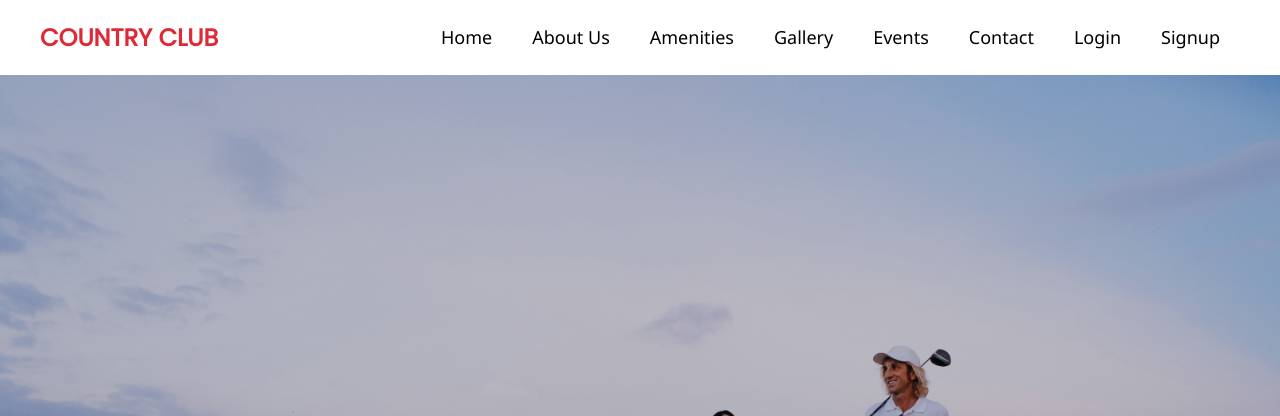
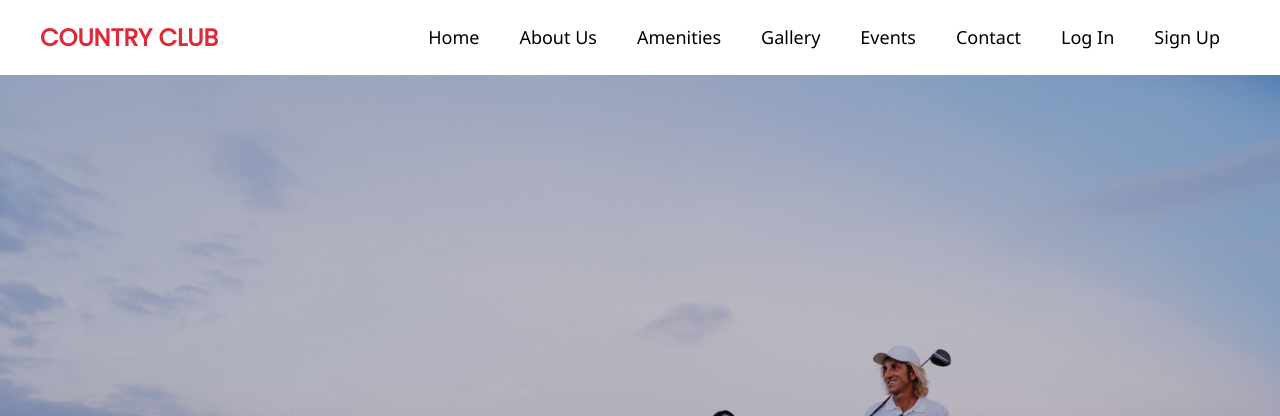
Before and after one commit to therealFoxster/CountryClubSystem, a PHP site: page / in a window 1280 px wide. Shown: the top 416 px of the page. Run offline with PHP 8.4, Linux system fonts and the light colour scheme.

Commit message:
Minor layout changes

```diff
--- a/aboutus.php
+++ b/aboutus.php
@@ -25,6 +25,7 @@
 
                         <style> /* Username hover dropdown */
                             .dropdown {position: relative; display: inline-block;}
+                            .dropdown a {color: #df2935;}
 
                             .dropdown-content {
                                 display: none;
@@ -60,8 +61,8 @@
                                 </li>";
                             } else {
                                 echo '
-                                <li><a href="login.php">Login</a></li>
-                                <li><a href="register.php">Signup</a></li>';
+                                <li><a href="login.php">Log In</a></li>
+                                <li><a href="register.php">Sign Up</a></li>';
                             }
                         ?>
                     </ul>
--- a/amenities.php
+++ b/amenities.php
@@ -27,6 +27,7 @@
 
                         <style> /* Username hover dropdown */
                             .dropdown {position: relative; display: inline-block;}
+                            .dropdown a {color: #df2935;}
 
                             .dropdown-content {
                                 display: none;
@@ -62,8 +63,8 @@
                                 </li>";
                             } else {
                                 echo '
-                                <li><a href="login.php">Login</a></li>
-                                <li><a href="register.php">Signup</a></li>';
+                                <li><a href="login.php">Log In</a></li>
+                                <li><a href="register.php">Sign Up</a></li>';
                             }
                         ?>
                     </ul>
--- a/booking.php
+++ b/booking.php
@@ -98,6 +98,7 @@ text-transform: uppercase;
 
                         <style> /* Username hover dropdown */
                             .dropdown {position: relative; display: inline-block;}
+                            .dropdown a {color: #df2935;}
 
                             .dropdown-content {
                                 display: none;
@@ -133,8 +134,8 @@ text-transform: uppercase;
                                 </li>";
                             } else {
                                 echo '
-                                <li><a href="login.php">Login</a></li>
-                                <li><a href="register.php">Signup</a></li>';
+                                <li><a href="login.php">Log In</a></li>
+                                <li><a href="register.php">Sign Up</a></li>';
                             }
                         ?>
                     </ul>
--- a/clubhouse.php
+++ b/clubhouse.php
@@ -26,6 +26,7 @@
 
                         <style> /* Username hover dropdown */
                             .dropdown {position: relative; display: inline-block;}
+                            .dropdown a {color: #df2935;}
 
                             .dropdown-content {
                                 display: none;
@@ -61,8 +62,8 @@
                                 </li>";
                             } else {
                                 echo '
-                                <li><a href="login.php">Login</a></li>
-                                <li><a href="register.php">Signup</a></li>';
+                                <li><a href="login.php">Log In</a></li>
+                                <li><a href="register.php">Sign Up</a></li>';
                             }
                         ?>
                     </ul>
--- a/contact.php
+++ b/contact.php
@@ -26,6 +26,7 @@
 
                         <style> /* Username hover dropdown */
                             .dropdown {position: relative; display: inline-block;}
+                            .dropdown a {color: #df2935;}
 
                             .dropdown-content {
                                 display: none;
@@ -61,8 +62,8 @@
                                 </li>";
                             } else {
                                 echo '
-                                <li><a href="login.php">Login</a></li>
-                                <li><a href="register.php">Signup</a></li>';
+                                <li><a href="login.php">Log In</a></li>
+                                <li><a href="register.php">Sign Up</a></li>';
                             }
                         ?>
                     </ul>
--- a/dining.php
+++ b/dining.php
@@ -27,6 +27,7 @@
 
                         <style> /* Username hover dropdown */
                             .dropdown {position: relative; display: inline-block;}
+                            .dropdown a {color: #df2935;}
 
                             .dropdown-content {
                                 display: none;
@@ -62,8 +63,8 @@
                                 </li>";
                             } else {
                                 echo '
-                                <li><a href="login.php">Login</a></li>
-                                <li><a href="register.php">Signup</a></li>';
+                                <li><a href="login.php">Log In</a></li>
+                                <li><a href="register.php">Sign Up</a></li>';
                             }
                         ?>
                     </ul>
--- a/event.php
+++ b/event.php
@@ -26,6 +26,7 @@
 
                         <style> /* Username hover dropdown */
                             .dropdown {position: relative; display: inline-block;}
+                            .dropdown a {color: #df2935;}
 
                             .dropdown-content {
                                 display: none;
@@ -61,8 +62,8 @@
                                 </li>";
                             } else {
                                 echo '
-                                <li><a href="login.php">Login</a></li>
-                                <li><a href="register.php">Signup</a></li>';
+                                <li><a href="login.php">Log In</a></li>
+                                <li><a href="register.php">Sign Up</a></li>';
                             }
                         ?>
                     </ul>
--- a/gallery.php
+++ b/gallery.php
@@ -29,6 +29,7 @@
 
                         <style> /* Username hover dropdown */
                             .dropdown {position: relative; display: inline-block;}
+                            .dropdown a {color: #df2935;}
 
                             .dropdown-content {
                                 display: none;
@@ -64,8 +65,8 @@
                                 </li>";
                             } else {
                                 echo '
-                                <li><a href="login.php">Login</a></li>
-                                <li><a href="register.php">Signup</a></li>';
+                                <li><a href="login.php">Log In</a></li>
+                                <li><a href="register.php">Sign Up</a></li>';
                             }
                         ?>
                     </ul>
--- a/index.php
+++ b/index.php
@@ -27,6 +27,7 @@
 
                         <style> /* Username hover dropdown */
                             .dropdown {position: relative; display: inline-block;}
+                            .dropdown a {color: #df2935;}
 
                             .dropdown-content {
                                 display: none;
@@ -62,8 +63,8 @@
                                 </li>";
                             } else {
                                 echo '
-                                <li><a href="login.php">Login</a></li>
-                                <li><a href="register.php">Signup</a></li>';
+                                <li><a href="login.php">Log In</a></li>
+                                <li><a href="register.php">Sign Up</a></li>';
                             }
                         ?>
                     </ul>
--- a/practice.php
+++ b/practice.php
@@ -35,6 +35,7 @@ session_start();
 
                         <style> /* Username hover dropdown */
                             .dropdown {position: relative; display: inline-block;}
+                            .dropdown a {color: #df2935;}
 
                             .dropdown-content {
                                 display: none;
@@ -70,8 +71,8 @@ session_start();
                                 </li>";
                             } else {
                                 echo '
-                                <li><a href="login.php">Login</a></li>
-                                <li><a href="register.php">Signup</a></li>';
+                                <li><a href="login.php">Log In</a></li>
+                                <li><a href="register.php">Sign Up</a></li>';
                             }
                         ?>
                     </ul>
--- a/profile.php
+++ b/profile.php
@@ -120,6 +120,7 @@ text-transform: uppercase;
 
                         <style> /* Username hover dropdown */
                             .dropdown {position: relative; display: inline-block;}
+                            .dropdown a {color: #df2935;}
 
                             .dropdown-content {
                                 display: none;
@@ -155,8 +156,8 @@ text-transform: uppercase;
                                 </li>";
                             } else {
                                 echo '
-                                <li><a href="login.php">Login</a></li>
-                                <li><a href="register.php">Signup</a></li>';
+                                <li><a href="login.php">Log In</a></li>
+                                <li><a href="register.php">Sign Up</a></li>';
                             }
                         ?>
                     </ul>
--- a/trainer.php
+++ b/trainer.php
@@ -26,6 +26,7 @@
 
                         <style> /* Username hover dropdown */
                             .dropdown {position: relative; display: inline-block;}
+                            .dropdown a {color: #df2935;}
 
                             .dropdown-content {
                                 display: none;
@@ -61,8 +62,8 @@
                                 </li>";
                             } else {
                                 echo '
-                                <li><a href="login.php">Login</a></li>
-                                <li><a href="register.php">Signup</a></li>';
+                                <li><a href="login.php">Log In</a></li>
+                                <li><a href="register.php">Sign Up</a></li>';
                             }
                         ?>
                     </ul>
```
Also changed, not shown: 1 other file.
